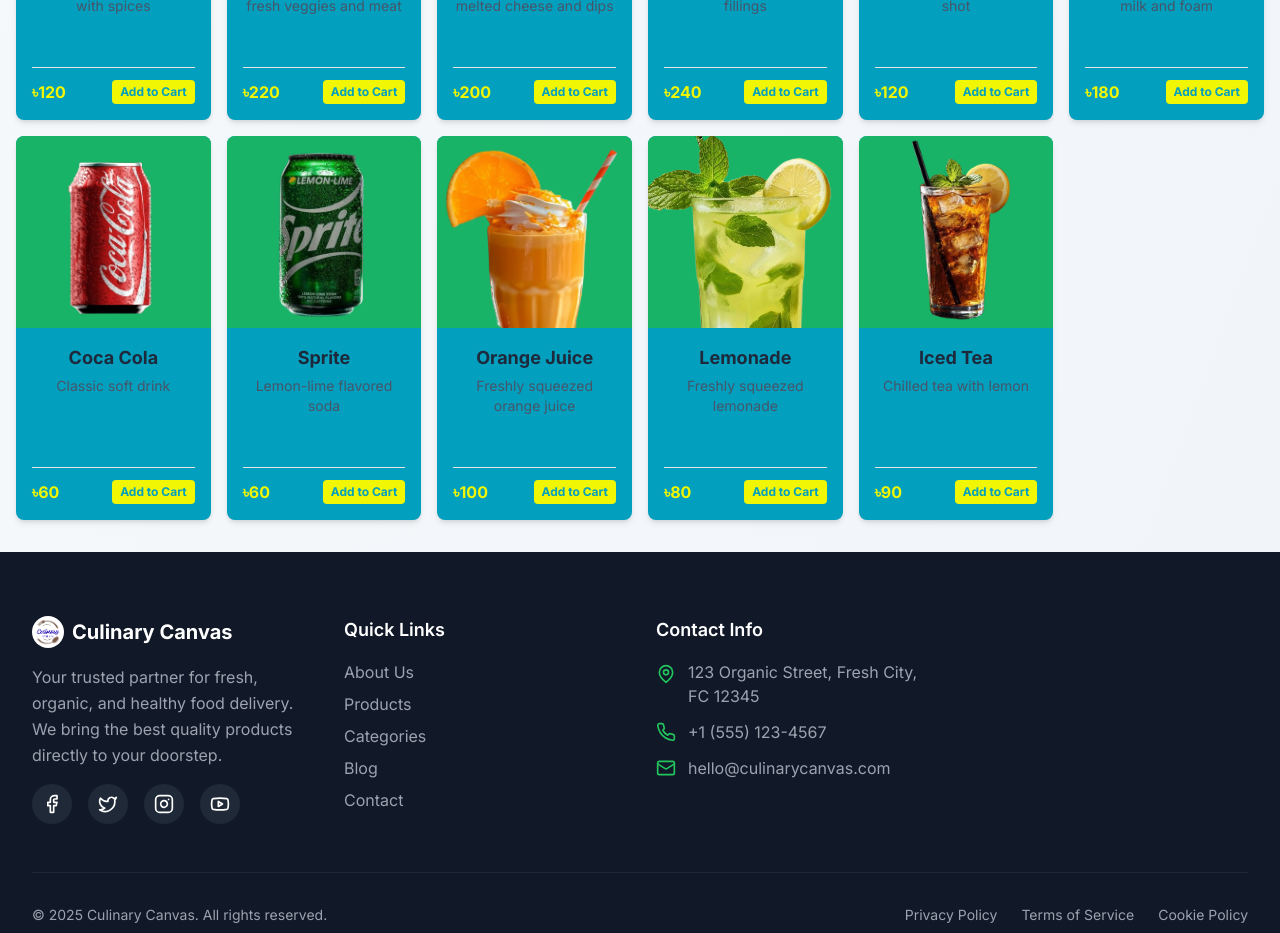
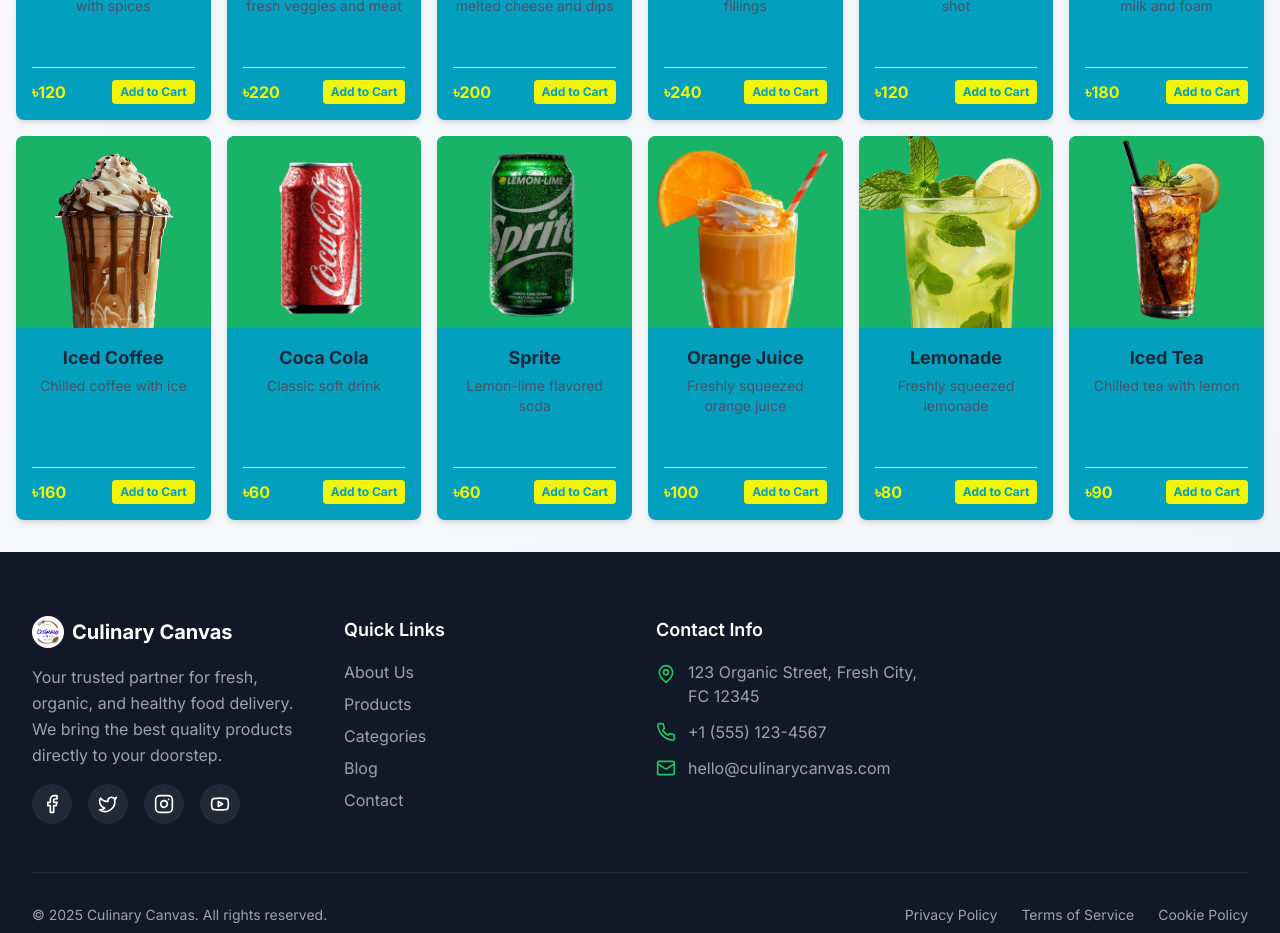
Before and after one commit to uzicodes/Culinary-Canvas, a Next.js app: page /all-items in a window 1280 px wide. Shown: the part 2500-3433 px from the top of the page. Built offline with nearby package versions, Linux system fonts and the light colour scheme.

Commit message:
added iced coffee to the coffee category

```diff
--- a/src/app/all-items/page.tsx
+++ b/src/app/all-items/page.tsx
@@ -74,6 +74,7 @@ export default function AllProductsPage({ searchParams }: { searchParams: { [key
   { id: 74, name: 'Dual Tacos', description: 'Two tacos with assorted fillings', price: 240, category: 'appetizers', image: '/items/appetizers/Dual Tacos.png' },
   { id: 80, name: 'Espresso', description: 'Strong and rich coffee shot', price: 120, category: 'coffee', image: '/items/coffee/espresso.png' },
   { id: 81, name: 'Cappuccino', description: 'Espresso with steamed milk and foam', price: 180, category: 'coffee', image: '/items/coffee/cappuccino.png' },
+  { id: 82, name: 'Iced Coffee', description: 'Chilled coffee with ice', price: 160, category: 'coffee', image: '/items/coffee/iced_coffee.png' },
   { id: 90, name: 'Coca Cola', description: 'Classic soft drink', price: 60, category: 'drinks', image: '/items/drinks/coke.png' },
   { id: 91, name: 'Sprite', description: 'Lemon-lime flavored soda', price: 60, category: 'drinks', image: '/items/drinks/sprite.png' },
   { id: 92, name: 'Orange Juice', description: 'Freshly squeezed orange juice', price: 100, category: 'drinks', image: '/items/drinks/orange.png' },
```
